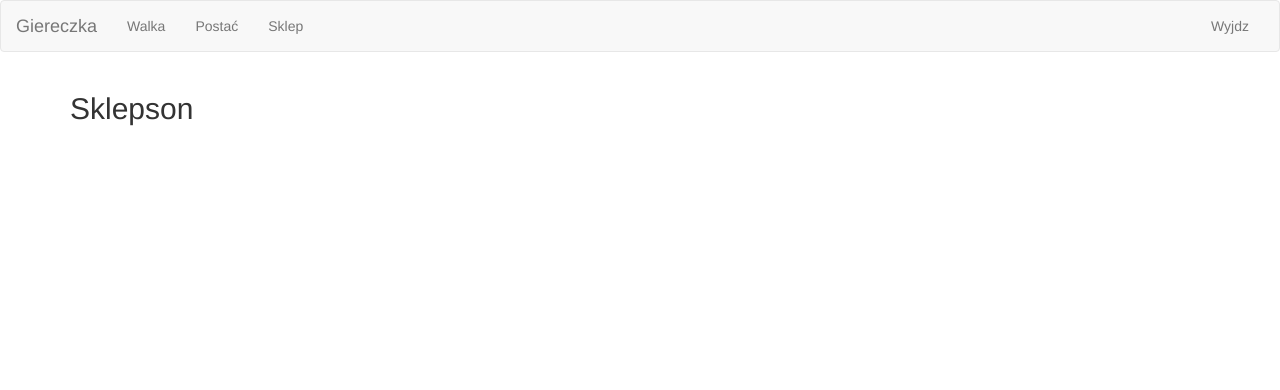
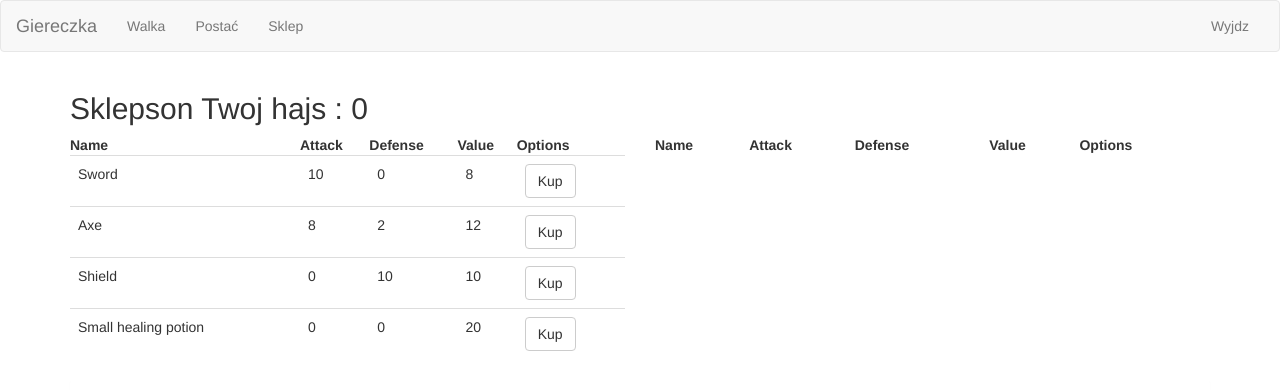
Before and after one commit to kacper1230/FightLife, an Angular app: page /shop in a window 1280 px wide. Shown: the top 390 px of the page. Built offline with nearby package versions, Linux system fonts and the light colour scheme.

Commit message:
ulepszony sklep itp itd

```diff
--- a/src/app/app.module.ts
+++ b/src/app/app.module.ts
@@ -18,6 +18,7 @@ const appRoutes:Routes = [
   {path: 'fightView', component: FightViewComponent},
   {path: 'shop', component: ShopComponent},
   {path: '', component: HomeComponent},
+  {path: '**', redirectTo: ''},
   //{path: 'shop',component: CharacterViewComponent}
 ];
 
--- a/src/app/characterView.component.ts
+++ b/src/app/characterView.component.ts
@@ -3,7 +3,7 @@ import {ActivatedRoute} from '@angular/router'
 import {PlayerComponent} from './player.component'
 import {PlayerService} from './player.service'
 import {Player} from './player'
-
+import {Item} from './item'
 
 
 @Component({
@@ -26,12 +26,14 @@ import {Player} from './player'
                 <th>Name</th>
                 <th>Attack</th>
                 <th>Defense</th>
+                <th>Options</th>
               </thead>
               <tbody>
                 <tr *ngFor="let item of player.eq">
                   <td>{{item.name}}</td>
                   <td>{{item.atk}}</td>
                   <td>{{item.def}}</td>
+                  <td><input type="button" class="btn btn-default" *ngIf="item.type == 'heal'" value="Use" (click)="use(item)"></td>
                 </tr>
               </tbody>
 
@@ -50,6 +52,23 @@ export class CharacterViewComponent {
     this.player = this._playerService.getPlayer();
   }
 
+  use(item : Item):void{
+    if(item.type == 'heal'){
+        if(this.player.hp + 20 > this.player.maxHp){
+            this.player.hp = this.player.maxHp;
+            this.player.eq.splice(this.player.eq.findIndex(item => item.name === item.name)-1,1);
+        }else{
+          this.player.eq.splice(this.player.eq.findIndex(item => item.name === item.name)-1,1);
+          this.player.hp += 20;
+        };
+    }
+
+
+
+
+
+  }
+
   ngOnInit() {
 
   }
--- a/src/app/fightView.component.ts
+++ b/src/app/fightView.component.ts
@@ -30,9 +30,9 @@ import {PlayerService} from './player.service'
   <!--    <input type="button" class="btn btn-default" (click)="nextTurn()" value="Nastepna tura"> -->
   <!--    <input type="button" class="btn btn-default" (click)="levelUp(player)" value="Dodaj se levela gosciu">-->
   <!--    <input type="button" class="btn btn-default" (click)="heal()" value="dodaj zycie">-->
-  <!--    <input type="button" class="btn btn-default" (click)="nextMonster()" value="Wylosuj nowego przeciwnika">-->
+      <input type="button" class="btn btn-default" (click)="nextMonster()" value="Wylosuj nowego przeciwnika">
   <!--    <input type="button" class="btn btn-default" (click)="restart()" value="zrestartuj">-->
-
+      <input type="button" class="btn btn-default" (click)="restart()" value="Zacznij od nowa" *ngIf="player.alive == false">
   </div>
 </div>
     <br>
@@ -45,7 +45,7 @@ import {PlayerService} from './player.service'
       <div class="panel-footer">
       <div class="text" style="font-family:'Comic Sans MS'; font-size:3em">Loot : </div>
         <ul>
-          <li *ngFor="let item of eq"  style="font-family:'Comic Sans MS'; font-size:1.5em">{{item.name}} </li>
+          <li *ngFor="let item of loot"  style="font-family:'Comic Sans MS'; font-size:1.5em">{{item.name}} </li>
         </ul>
       </div>
     </div>
@@ -67,7 +67,7 @@ export class FightViewComponent {
   counter: number;
   prog: number = 40;
   player: Player;
-  eq: Item[];
+  loot :Item[];
 
   constructor(private _monsterService: MonsterService, private _playerService: PlayerService) {
     this.player = this._playerService.player;
@@ -78,7 +78,6 @@ export class FightViewComponent {
 
   ngOnInit() {
     this.MONSTERS = this._monsterService.getMonsters();
-    this.eq = this.player.eq;
     this.nextMonster();
   }
 
@@ -111,9 +110,10 @@ export class FightViewComponent {
       if (this.player.exp >= this.prog) {
         this.levelUp(this.player);
       }
-
+      gracz.gold += Math.floor((Math.random()*40)+1);
       if ((Math.round(Math.random() * 99) + 1) >= przeciwnik.dropChance) {
         var los: number = Math.round(Math.random() * (przeciwnik.drop.length - 1));
+        console.log(przeciwnik.drop[los]);
         gracz.eq.push(przeciwnik.drop[los]); // ------------------------------Tablica zaczyna sie od 0
         this.message = this.message + "Wydropiles : " + przeciwnik.drop[los].name + "\n";
       } else this.message = this.message + "Nic nie wypadlo gnoju \n";
@@ -142,8 +142,8 @@ export class FightViewComponent {
 
   nextTurn(): void {
     if (this.player.hp <= 0) {
+      this.die();
       this.stopFight();
-      this.die();
     } else {
       if (this.monster.hp <= 0) {
         this.nextMonster();
@@ -158,11 +158,18 @@ export class FightViewComponent {
     this.prog = 40;
     this.nextMonster();
     this.counter = 0;
+    this.message = "";
   }
 
   nextMonster(): void {
     this.respawnMonsters();
-    this.monster = this.MONSTERS[Math.floor((Math.random() * (this.MONSTERS.length - 1)))];
+    var lvlMonsterow;
+    if(this.player.lvl > this.MONSTERS.length){
+      lvlMonsterow = this.MONSTERS.length;
+    }else {
+      lvlMonsterow = this.player.lvl;
+    }
+    this.monster = this.MONSTERS[Math.floor((Math.random() * lvlMonsterow)) ];
   }
 
   levelUp(gracz: Player): void {
@@ -181,8 +188,6 @@ export class FightViewComponent {
   die(): void {
     this.player.alive = false;
     this.message = "umarles se";
-    this.respawnPlayer();
-    this.respawnMonsters();
   }
 
   heal(): void {
@@ -190,9 +195,10 @@ export class FightViewComponent {
   }
 
   ITEMS: Item[] = [
-    { id: 0, name: "Sword",type: 'weapon', atk: 10, def: 0 },
-    { id: 1, name: "Axe", type: 'weapon',atk: 8, def: 2 },
-    { id: 2, name: "Shield", type: 'shield',atk: 0, def: 10 },
+    { id: 0, name: "Sword",type: 'weapon', atk: 10, def: 0,value:8 },
+    { id: 1, name: "Axe", type: 'weapon',atk: 8, def: 2,value:12 },
+    { id: 2, name: "Shield", type: 'shield',atk: 0, def: 10,value:10},
+    { id: 3, name: "Small healing potion", type:'heal',atk: 0, def: 0,value:20 },
   ]
 
 }
--- a/src/app/home.component.ts
+++ b/src/app/home.component.ts
@@ -15,6 +15,7 @@ import {MonsterService} from './monster.service'
           Imie : {{player.name}}<br>
           Hp : {{player.hp}}<br>
           atk : {{player.atk}}<br>
+          gold : {{player.gold}}
 
       </div>
       <div class="col-md-6" style="border:2px solid blue;">
--- a/src/app/item.ts
+++ b/src/app/item.ts
@@ -4,4 +4,5 @@ export class Item {
   type: string;
   atk : number;
   def:number;
+  value : number;
 }
--- a/src/app/mock-items.ts
+++ b/src/app/mock-items.ts
@@ -1,7 +1,8 @@
 import {Item} from './item'
 
 export const ITEMS: Item[] = [
-  { id: 0, name: "Sword",type:'weapon',  atk: 10, def: 0 },
-  { id: 1, name: "Axe", type:'weapon',atk: 8, def: 2 },
-  { id: 2, name: "Shield", type:'shield',atk: 0, def: 10 },
+  { id: 0, name: "Sword",type: 'weapon', atk: 10, def: 0,value:8 },
+  { id: 1, name: "Axe", type: 'weapon',atk: 8, def: 2,value:12 },
+  { id: 2, name: "Shield", type: 'shield',atk: 0, def: 10,value:10},
+  { id: 3, name: "Small healing potion", type:'heal',atk: 0, def: 0,value:20 },
 ]
--- a/src/app/mock-monsters.ts
+++ b/src/app/mock-monsters.ts
@@ -8,5 +8,6 @@ export const MONSTERS: Monster[] = [
   { id: 0, name: "Szczur", hp: 30, atk: 2, def: 1, exp: 12, drop: [ITEMS[0], ITEMS[1], ITEMS[2]], dropChance: 10 },
   { id: 1, name: "Troll", hp: 100, atk: 5, def: 3, exp: 30, drop: [ITEMS[1]], dropChance: 20 },
   { id: 2, name: "Smok", hp: 500, atk: 15, def: 1, exp: 200, drop: [ITEMS[1]], dropChance: 20 },
-  { id: 3, name: "Pro elo master dizaster", hp: 1000, atk: 23, def: 15, exp: 2000, drop: [ITEMS[1]], dropChance: 20 }
+  { id: 3, name: "Pro elo master dizaster", hp: 1000, atk: 23, def: 15, exp: 2000, drop: [ITEMS[1]], dropChance: 20 },
+  { id: 3, name: "Potężny Bujno", hp: 10000, atk: 45, def: 30, exp: 5000, drop: [ITEMS[3]], dropChance: 20 },
 ];
--- a/src/app/player.component.ts
+++ b/src/app/player.component.ts
@@ -12,6 +12,7 @@ import {Item} from './item'
     Atk gracza : {{player.atk}} <br>
     Exp : {{player.exp}} <br>
     Level : {{player.lvl}}<br>
+    Gold : {{player.gold}}
 
     `
 })
--- a/src/app/player.service.ts
+++ b/src/app/player.service.ts
@@ -15,7 +15,8 @@ export class PlayerService {
     exp: 0,
     lvl: 1,
     eq: [],
-    alive: true
+    alive: true,
+    gold: 0,
   }
 
   respawnPlayer(): Player {
@@ -28,7 +29,9 @@ export class PlayerService {
       exp: 0,
       lvl: 1,
       eq: [],
-      alive: true
+      alive: true,
+      gold : 0,
+
     }
     return this.player;
   }
--- a/src/app/player.ts
+++ b/src/app/player.ts
@@ -10,4 +10,5 @@ export class Player {
   lvl: number;
   eq: Item[];
   alive: boolean;
+  gold : number;
 }
--- a/src/app/shop.component.ts
+++ b/src/app/shop.component.ts
@@ -1,18 +1,104 @@
-import {Component} from '@angular/core'
+import { Component } from '@angular/core'
+import { ITEMS } from './mock-items'
+import { Item } from './item'
+import { Player } from './player'
+import { PlayerService } from './player.service'
 
 @Component({
-  selector :'shop',
-  template : `
+  selector: 'shop',
+  template: `
   <div class="container">
-  <h2>Sklepson</h2>
+  <h2>Sklepson Twoj hajs : {{player.gold}} </h2>
+  <div class="row">
+    <div class="col-md-6">
+      <table class="table">
+        <thead>
+          <th>Name</th>
+          <th>Attack</th>
+          <th>Defense</th>
+          <th>Value</th>
+          <th>Options</th>
+        </thead>
+        <tbody>
+          <tr *ngFor="let item of items">
+            <td>{{item.name}}</td>
+            <td>{{item.atk}}</td>
+            <td>{{item.def}}</td>
+            <td>{{item.value}}</td>
+            <td><input class="btn btn-default" type="button" value="Kup" (click)="buy(item)"></td>
+          </tr>
+        </tbody>
+      </table>
+    </div>
+    <div class="col-md-6">
+    <table class="table">
+      <thead>
+        <th>Name</th>
+        <th>Attack</th>
+        <th>Defense</th>
+        <th>Value</th>
+        <th>Options</th>
+      </thead>
+      <tbody>
+        <tr *ngFor="let item of player.eq">
+          <td>{{item.name}}</td>
+          <td>{{item.atk}}</td>
+          <td>{{item.def}}</td>
+          <td>{{item.value}}</td>
+          <td><input class="btn btn-default" type="button" value="Sprzedaj" (click)="sell(item)"><input type="button" value="znajdz" (click)="znajdz(item)"></td>
+        </tr>
+      </tbody>
+    </table>
+    </div>
+  </div>
+  <div class="panel">
+    <div class="panel-body">
+      {{message}}
+    </div>
+  </div>
 
   </div>
-
-
   `,
 })
 
 
-export class ShopComponent{
+export class ShopComponent {
+  items: Item[] = ITEMS;
+  player: Player;
+  message: string;
+
+  constructor(private _playerService: PlayerService) {
+    this.player = this._playerService.getPlayer();
+  }
+
+  znajdz(item:Item):void{
+    console.log(this.player.eq);
+
+  }
+
+
+  sell(item: Item): void{
+    this.player.gold += item.value;
+//    console.log(this.checkItemName(item , this.player.eq));
+    this.player.eq = this.player.eq.filter(function (el){
+      return el.name != item.name;
+    });
+//    this.player.eq = this.player.eq.filter(item => item.name === item.name)
+//  this.player.eq.splice(this.player.eq.findIndex(item => item.name === item.name)-1,1);
+    this.message = "Sprzedales " + item.name + ".";
+  }
+
+
+  buy(item: Item): void {
+    if (this.player.gold >= item.value) {
+      this.player.eq.push(item);
+      this.player.gold -= item.value;
+      this.message = "Kupiles " + item.name + ".";
+    } else {
+      this.message = "Nie masz wystarczajacej ilosci hajsu gosciu";
+    }
+
+  }
+
 
 }
```
Also changed, not shown: src/app/monster.service.ts (+6 -3 lines).
